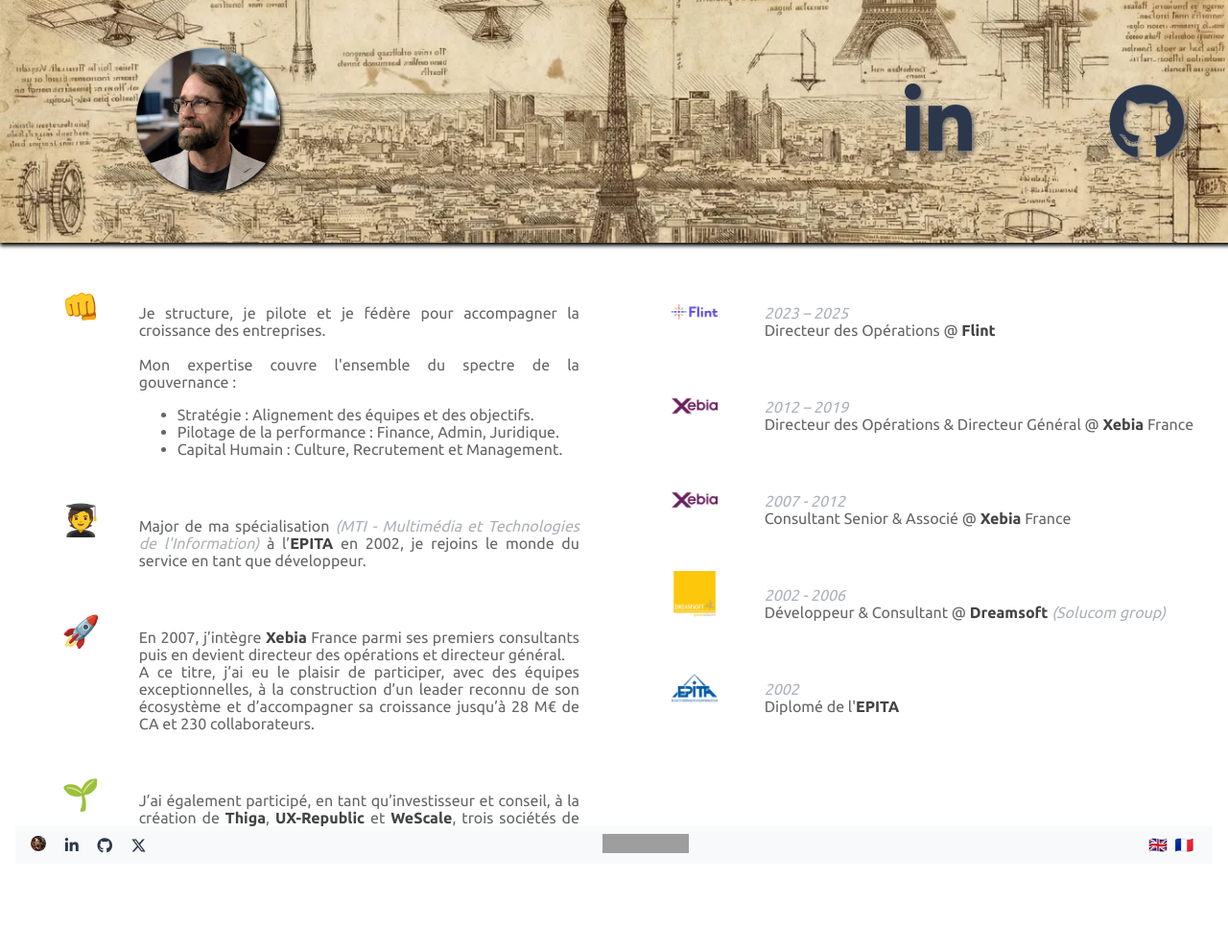
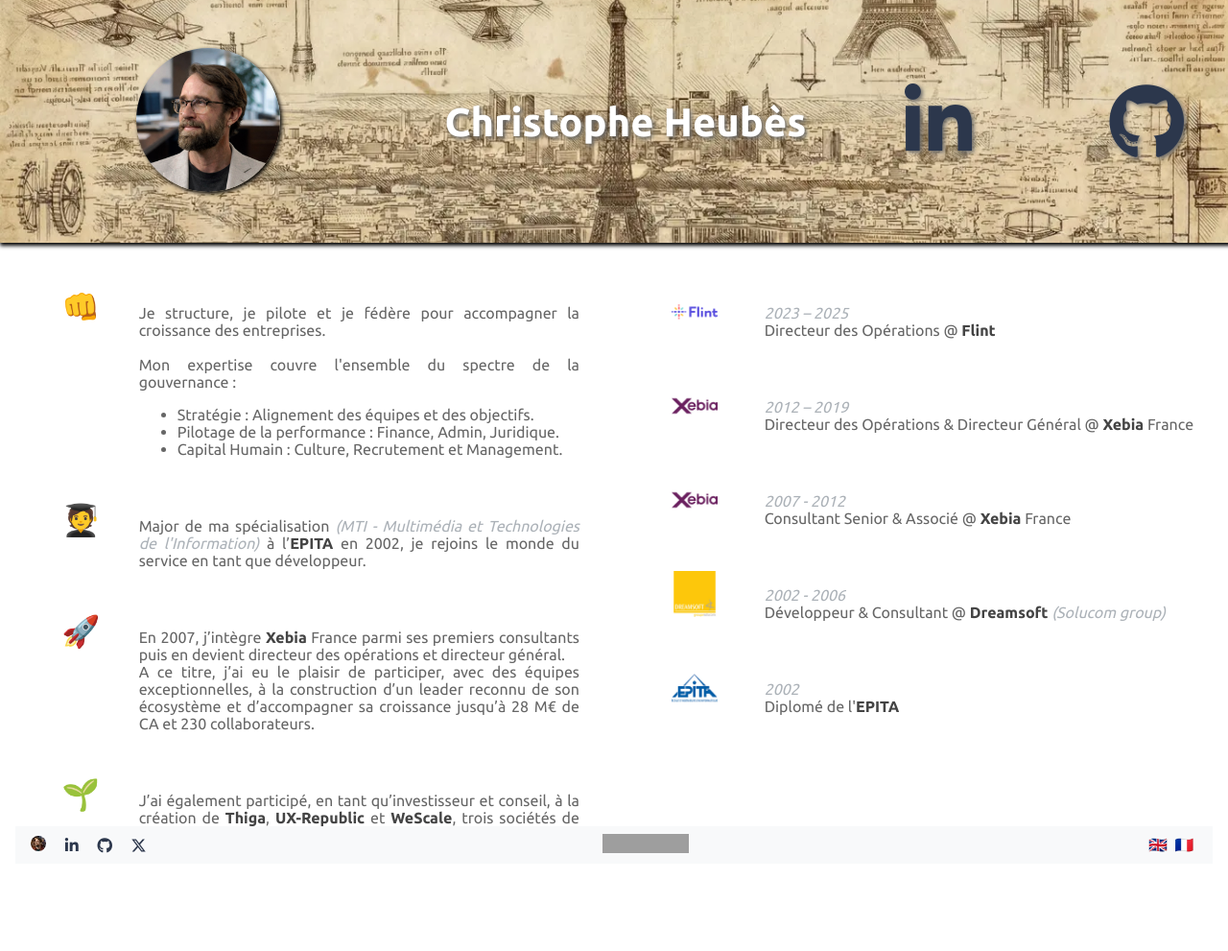
Before and after one commit to cheubes/christophe.heubes.com, a Jekyll site: the page built from index.html, in a window 1280 px wide. Shown: the whole page at 96% size. Built offline with Jekyll 4.4.1, drawn with Linux system fonts in a browser that asks for light colours; nearby versions of some CDN libraries; grey boxes are pictures that could not be loaded.

Commit message:
Add visible h1 in vcard header, replace empty spacer columns
The h1 variable was defined in front matter but never rendered.
Replaces the two empty spacer divs with a centered h1 column,
styled white at 2.6rem to stand out on the background image.

Co-Authored-By: Claude Sonnet 4.6 <noreply@anthropic.com>

```diff
--- a/_layouts/index.html
+++ b/_layouts/index.html
@@ -8,8 +8,7 @@
   <header id="vcard" class="container-fluid">
     <div class="row align-items-center">
       <div class="col-md-4 text-center"><img id="profile-picture" class="rounded-circle" src="/assets/img/photo.jpg" alt="Christophe Heubès"/></div>
-      <div class="col-md-2 text-center py-3"></div>
-      <div class="col-md-2 text-center py-3"></div>
+      <div class="col-md-4 text-center py-3"><h1>{{ page.h1 }}</h1></div>
       <div class="col-md-2 text-center py-3"><a href="https://www.linkedin.com/in/heubes/" target="_blank" rel="noopener noreferrer" aria-label="LinkedIn"><i class="fab fa-linkedin-in fa-5x" aria-hidden="true"></i></a></div>
       <div class="col-md-2 text-center py-3"><a href="https://github.com/cheubes/" target="_blank" rel="noopener noreferrer" aria-label="GitHub"><i class="fab fa-github fa-5x" aria-hidden="true"></i></a></div>
     </div>
--- a/assets/dist/css/hbs.css
+++ b/assets/dist/css/hbs.css
@@ -1 +1 @@
-html,body{height:100%;font-family:Ubuntu,sans-serif;color:#666;text-align:justify}body{background-color:#FFF;padding-bottom:56px}div,body{margin:0;padding:0}strong{font-weight:bold;color:#444}i{color:#ACB2B8}a{color:#2C374C;text-decoration:none}a i{color:#2C374C}a :hover{color:#C7B299}#vcard{background-image:url(/assets/img/bg.jpg);background-image:image-set(url(/assets/img/bg.webp) type("image/webp"), url(/assets/img/bg.jpg) type("image/jpeg"));background-position:center center;background-repeat:no-repeat;background-size:cover;background-color:#FFF;padding-top:50px;padding-bottom:50px;text-shadow:2px 2px 4px dimgrey;box-shadow:0px 3px 4px black}#vcard a :hover{color:#444}#profile-picture{height:150px;width:150px;box-shadow:2px 2px 4px black}#about .row{margin-bottom:30px}#about .icon{font-size:32px;text-align:center}#resume .row{margin-bottom:30px}#resume .resume-logo{height:48px}footer{position:fixed;right:0;bottom:0;left:0;z-index:1030;display:flex;flex-wrap:wrap;align-items:center;justify-content:space-between;padding:.5rem 1rem;background-color:#f8f9fa;margin-left:1rem;margin-right:1rem}
+html,body{height:100%;font-family:Ubuntu,sans-serif;color:#666;text-align:justify}body{background-color:#FFF;padding-bottom:56px}div,body{margin:0;padding:0}strong{font-weight:bold;color:#444}i{color:#ACB2B8}a{color:#2C374C;text-decoration:none}a i{color:#2C374C}a :hover{color:#C7B299}#vcard h1{color:#FFF;font-size:2.6rem;font-weight:700;margin:0}#vcard{background-image:url(/assets/img/bg.jpg);background-image:image-set(url(/assets/img/bg.webp) type("image/webp"), url(/assets/img/bg.jpg) type("image/jpeg"));background-position:center center;background-repeat:no-repeat;background-size:cover;background-color:#FFF;padding-top:50px;padding-bottom:50px;text-shadow:2px 2px 4px dimgrey;box-shadow:0px 3px 4px black}#vcard a :hover{color:#444}#profile-picture{height:150px;width:150px;box-shadow:2px 2px 4px black}#about .row{margin-bottom:30px}#about .icon{font-size:32px;text-align:center}#resume .row{margin-bottom:30px}#resume .resume-logo{height:48px}footer{position:fixed;right:0;bottom:0;left:0;z-index:1030;display:flex;flex-wrap:wrap;align-items:center;justify-content:space-between;padding:.5rem 1rem;background-color:#f8f9fa;margin-left:1rem;margin-right:1rem}
```
Also changed, not shown: assets/css/hbs.less (+7 -0 lines).
